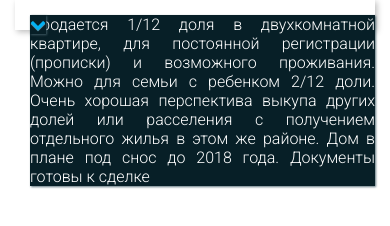
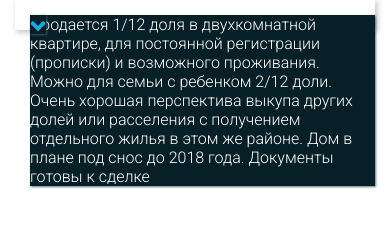
Before and after one commit to kuddai/EstateAgency2, a plain HTML site: page prototype1/index.html in a window 390 px wide. Drawn offline with nearby package versions, Linux system fonts and the light colour scheme.

Commit message:
basic responsiveness is ready. Nead to craft mobile view

```diff
--- a/prototype1/css/frame.scss
+++ b/prototype1/css/frame.scss
@@ -17,6 +17,9 @@ $anim-time: 0.5s;
 $base-font-size: 16px;
 
 $type-settings: (
+  -2: (
+	font-size: 0.75  * $base-font-size
+  ),
   -1: (
     font-size: 0.875 * $base-font-size
   ),
@@ -239,7 +242,7 @@ body {
 
 .location, .type, .price, .house, .more,
 .area, .description, .additional {
-	@include transition(width $anim-time ease, height $anim-time ease, left $anim-time ease, top $anim-time ease);
+	@include transition(font $anim-time ease, width $anim-time ease, height $anim-time ease, left $anim-time ease, top $anim-time ease);
     position: absolute;
     text-align: center;
 	font-weight: 300;
@@ -348,20 +351,28 @@ body {
 
 .description, .additional, .area {
     .content {
+		text-align: left;
     	position: relative;
 		font-weight: 300;
     }
 }
 
+.additional, .area {
+	.content:after {
+		content: "\00A0";
+		background: white;
+		height: 100%;
+		width: 100%;
+		position: absolute;
+		left: 0;
+		top: 98%;
+	}
+}
+
 .description {
-	.content {
-		text-align: justify;
-	}
-
 	.content:before {
 		content: "\00A0";
-		display: inline;
-		background: linear-gradient(to right, rgba(7, 31, 39, 0), rgba(7, 31, 39, 0.7) 50%, rgba(7, 31, 39, 1) 90%, #071f27);
+		background: linear-gradient(to right, rgba(7, 31, 39, 0), rgba(7, 31, 39, 0.7) 50%, rgba(7, 31, 39, 1) 90%);
 		position: absolute;
 		right:0;
 		bottom:0;
@@ -370,23 +381,24 @@ body {
 	}
 
 	.content:after {
-		display: inline;
+		content: "\00A0";
 		background: #071f27;
 		height: 100%;
+		width: 100%;
 		position: absolute;
-		width: 100%;
+		left: 0;
+		top: 99%;
 	}
 }
 
 .additional, .area {
 	.content {
-		tbody {
+		th {
+			font-weight: 300;
+		}
+		td, th{
 			text-align: left;
 		}
-		thead {
-			text-align: center;
-		}
-
 		table {
 			table-layout: fixed;
 			border-collapse: collapse;
@@ -395,7 +407,7 @@ body {
 			padding: 0px;
 		}
 		td:first-child {
-			padding-right: 10px;
+			padding-right: 5px;
 		}
 	}
 }
@@ -407,20 +419,20 @@ body {
     }
 	$parameters : (
 		'margin': 3px,
-		'padding': 15px,
-		'small-text-level' : 0,
-		'medium-text-level': 1,
-		'big-text-level'   : 2
+		'padding': 8px,
+		'small-text-level' : -2,
+		'medium-text-level': -1,
+		'big-text-level'   : 1
 	);
 	$parameters_expanded : (
-		'margin': 15px,
-		'padding': 30px,
-		'small-text-level' : 0,
-		'medium-text-level': 1,
+		'margin': 9px,
+		'padding': 10px,
+		'small-text-level' : -2,
+		'medium-text-level': 0,
 		'big-text-level'   : 2,
 		'ratio': 1
 	);
-	@include rp-offer(608px, $parameters, $parameters_expanded);
+	@include rp-offer(690px, $parameters, $parameters_expanded);
 }
 @media (min-width: 992px) and (max-width: 1999px) {
     .container {
@@ -434,9 +446,9 @@ body {
 		'big-text-level'   : 2
 	);
 	$parameters_expanded : (
-		'margin': 15px,
-		'padding': 30px,
-		'small-text-level' : 0,
+		'margin': 12px,
+		'padding': 15px,
+		'small-text-level' : -1,
 		'medium-text-level': 1,
 		'big-text-level'   : 2,
 		'ratio': 1
--- a/prototype1/index.html
+++ b/prototype1/index.html
@@ -42,6 +42,18 @@
 								<td>Телефон</td>
 								<td>нет</td>
 							</tr>
+							<tr>
+								<td>Телефон asdf asdf asdf</td>
+								<td>нет</td>
+							</tr>
+							<tr>
+								<td>Телефон</td>
+								<td>нет</td>
+							</tr>
+							<tr>
+								<td>Телефон</td>
+								<td>нет</td>
+							</tr>
 						</table>
 					</div>
 				</div>
@@ -53,7 +65,9 @@
 					<div class="content">
 						<table>
 							<thead>
-								Плошадь:
+								<tr>
+									<th>Плошадь:</th>
+								</tr>
 							</thead>
 							<tbody>
 								<tr>
@@ -74,7 +88,7 @@
 				</div>
 				<div class="price">
 					<div class="content">
-						15 000 000&nbsp;<i class="fa fa-rub"></i>
+						150 000 000&nbsp;<i class="fa fa-rub"></i>
 					</div>
 				</div>
 				<div class="type">
```
Also changed, not shown: prototype1/css/frame.css, 1 other file.
